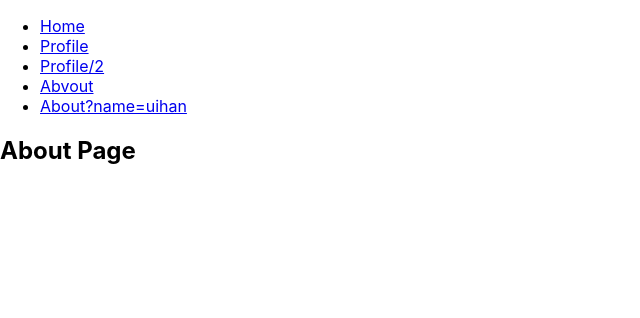
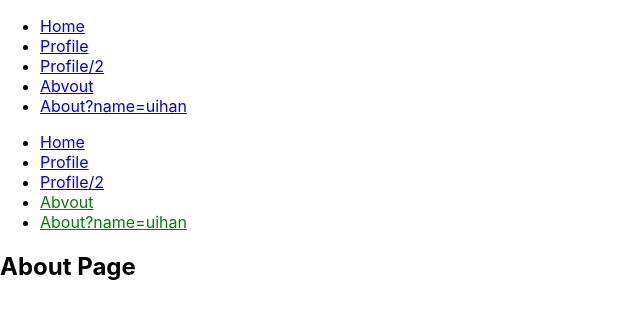
Before and after one commit to l0u0h0/react, a React (Create React App) app in the folder react-router-example/: page /About in a window 1280 px wide. Shown: the top 318 px of the page, without its empty margins (0-640 px from the left). Built offline with nearby package versions, Linux system fonts and the light colour scheme.

Commit message:
NavLink...

```diff
--- a/react-router-example/src/App.js
+++ b/react-router-example/src/App.js
@@ -1,14 +1,16 @@
-import { BrowserRouter, Route, Routes, Link } from "react-router-dom";
+import { BrowserRouter, Route, Routes } from "react-router-dom";
 import Home from "./pages/Home";
 import Profile from "./pages/Profile";
 import About from "./pages/About";
 import NotFound from "./pages/NotFound";
 import Links from "./component/Links";
+import NavLinks from "./component/NavLink";
 
 function App() {
   return (
     <BrowserRouter>
       <Links />
+      <NavLinks />
       <Routes>
         <Route path="/" element={<Home />} />
         <Route path="Profile/" element={<Profile />}>
--- /dev/null
+++ b/react-router-example/src/component/NavLink.jsx
@@ -0,0 +1,48 @@
+import { NavLink, useLocation } from "react-router-dom";
+
+const style = ({ isActive }) => ({
+  color: isActive ? "green" : "blue",
+});
+// const { location } = useLocation();
+// const obj = new URLSearchParams(location);
+
+export default function NavLinks() {
+  const { search } = useLocation();
+  const obj = new URLSearchParams(search);
+  return (
+    <ul>
+      <li>
+        <NavLink to="/" style={style}>
+          Home
+        </NavLink>
+      </li>
+      <li>
+        <NavLink to="/Profile/" style={style}>
+          Profile
+        </NavLink>
+      </li>
+      <li>
+        <NavLink to="/Profile/2" style={style}>
+          Profile/2
+        </NavLink>
+      </li>
+      <li>
+        <NavLink
+          to="/About"
+          style={style}
+          // isActive={() => {
+          //   console.log(search);
+          //   return search === " ";
+          // }}
+        >
+          Abvout
+        </NavLink>
+      </li>
+      <li>
+        <NavLink to="/About?name=uhan" style={style}>
+          About?name=uihan
+        </NavLink>
+      </li>
+    </ul>
+  );
+}
--- a/react-router-example/src/pages/About.jsx
+++ b/react-router-example/src/pages/About.jsx
@@ -1,4 +1,4 @@
-import { useLocation, useParams } from "react-router-dom";
+import { useLocation } from "react-router-dom";
 import queryString from "query-string";
 
 export default function About() {
```
Also changed, not shown: 1 other file (tests, documents, lock files or other folders).
